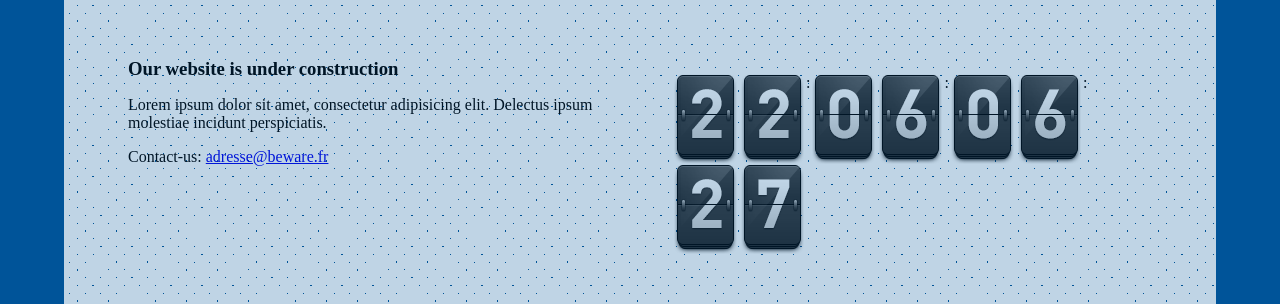
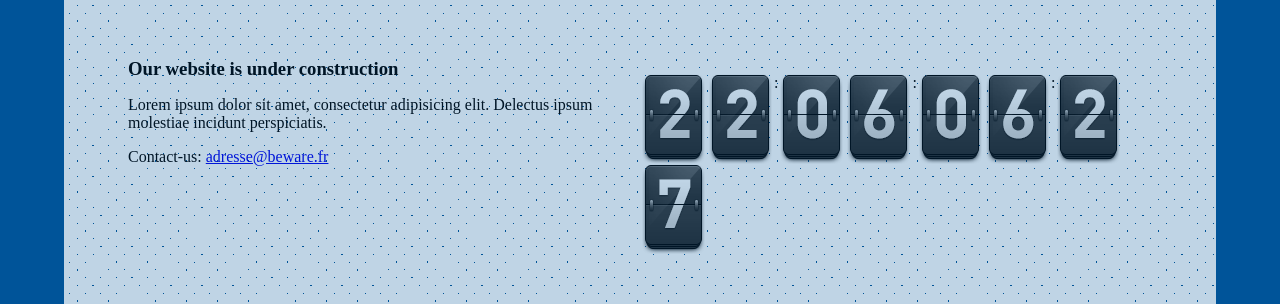
Before and after one commit to tchawou-daniel/Be-ware, a plain HTML site: page index.html in a window 1280 px wide. Shown: the part 239-543 px from the top of the page. Drawn offline with nearby package versions, Linux system fonts and the light colour scheme.

```diff
--- a/css/style.css
+++ b/css/style.css
@@ -178,11 +178,9 @@ header.mainheader {
 
     .container-time {
         display: flex;
-        margin-left: 1em;
     }
 
     div.container-time > div {
         margin-right: 1em;
-        margin-left: 1em;
     }
 }
```
Also changed, not shown: 1 other file.
